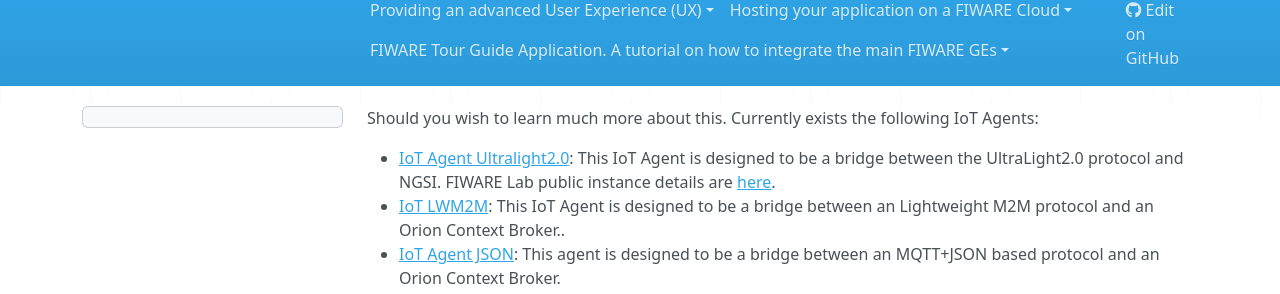
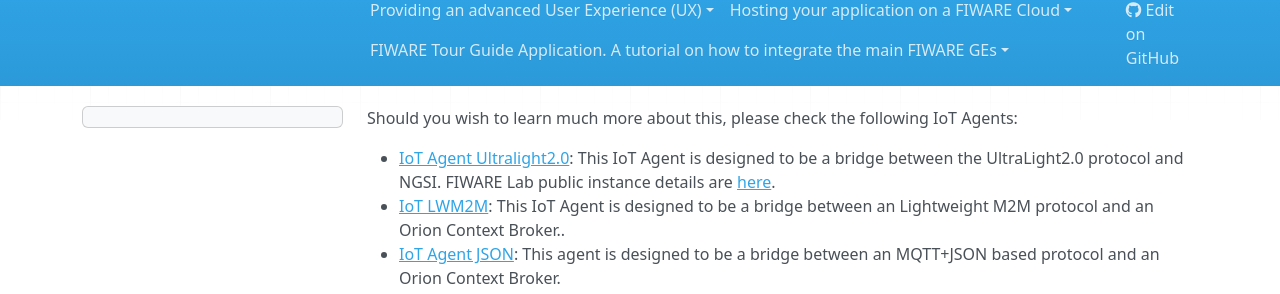
Before and after one commit to FIWARE-Ops/docs.TourGuide, an MkDocs documentation site: the page built from doc/connection-to-the-internet-of-things/deep-dive.md, in a window 1280 px wide. Shown: the part 186-480 px from the top of the page. Built offline with MkDocs 1.6.1, drawn with Linux system fonts in a browser that asks for light colours; nearby versions of some CDN libraries; comment, search, counter and statistics services are not loaded; old or Windows-style settings are respelled for this version of MkDocs.

Commit message:
Update deep-dive.md

```diff
--- a/doc/connection-to-the-internet-of-things/deep-dive.md
+++ b/doc/connection-to-the-internet-of-things/deep-dive.md
@@ -1,4 +1,4 @@
-Should you wish to learn much more about this. Currently exists the following IoT Agents:
+Should you wish to learn much more about this, please check the following IoT Agents:
 
 - [IoT Agent Ultralight2.0](https://github.com/Fiware/iot.IoTagent-UL): This IoT Agent is designed to be a bridge between the UltraLight2.0 protocol and NGSI. FIWARE Lab public instance details are [here](https://catalogue.fiware.org/enablers/backend-device-management-idas/instances).
 - [IoT LWM2M](https://github.com/Fiware/iot.IoTagent-LWM2M): This IoT Agent is designed to be a bridge between an Lightweight M2M protocol and an Orion Context Broker..
```
